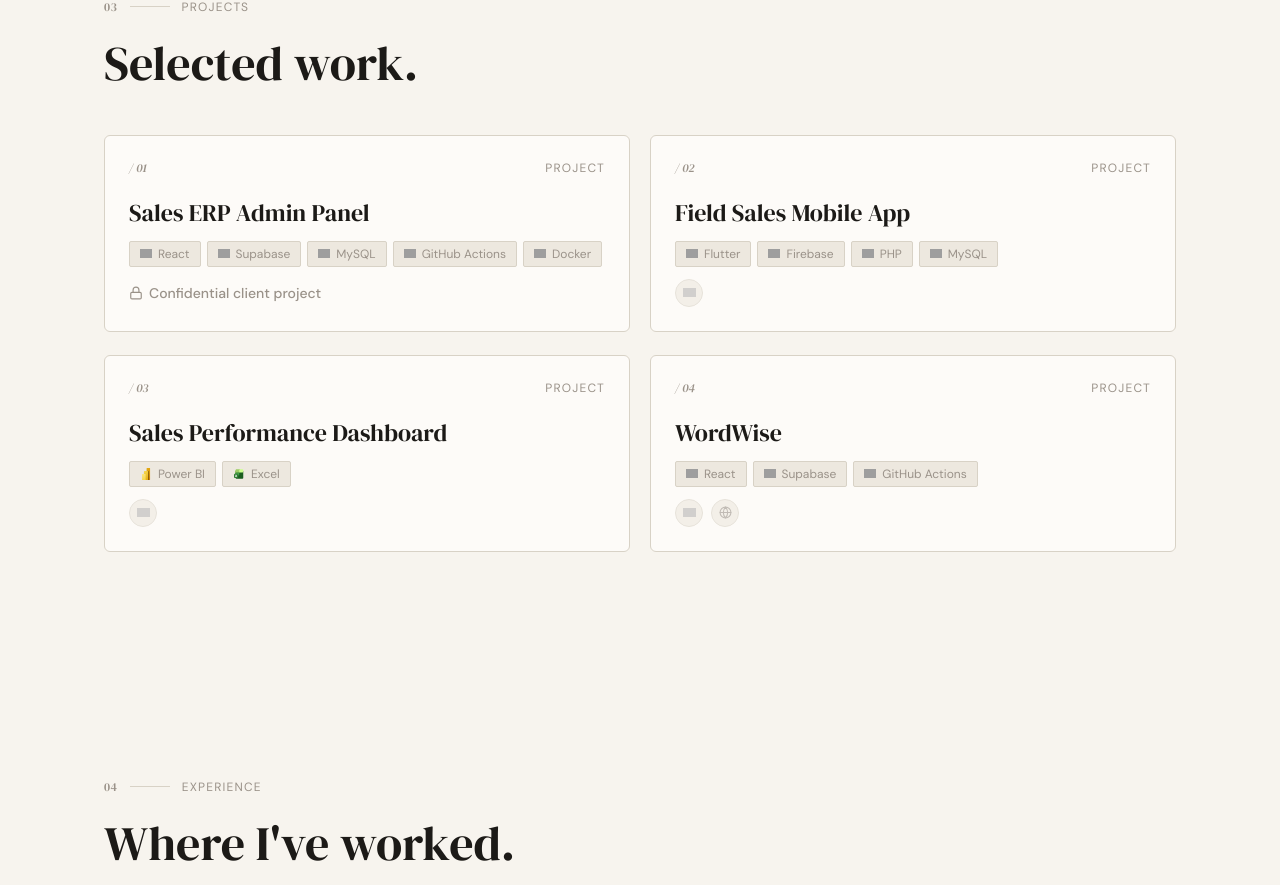
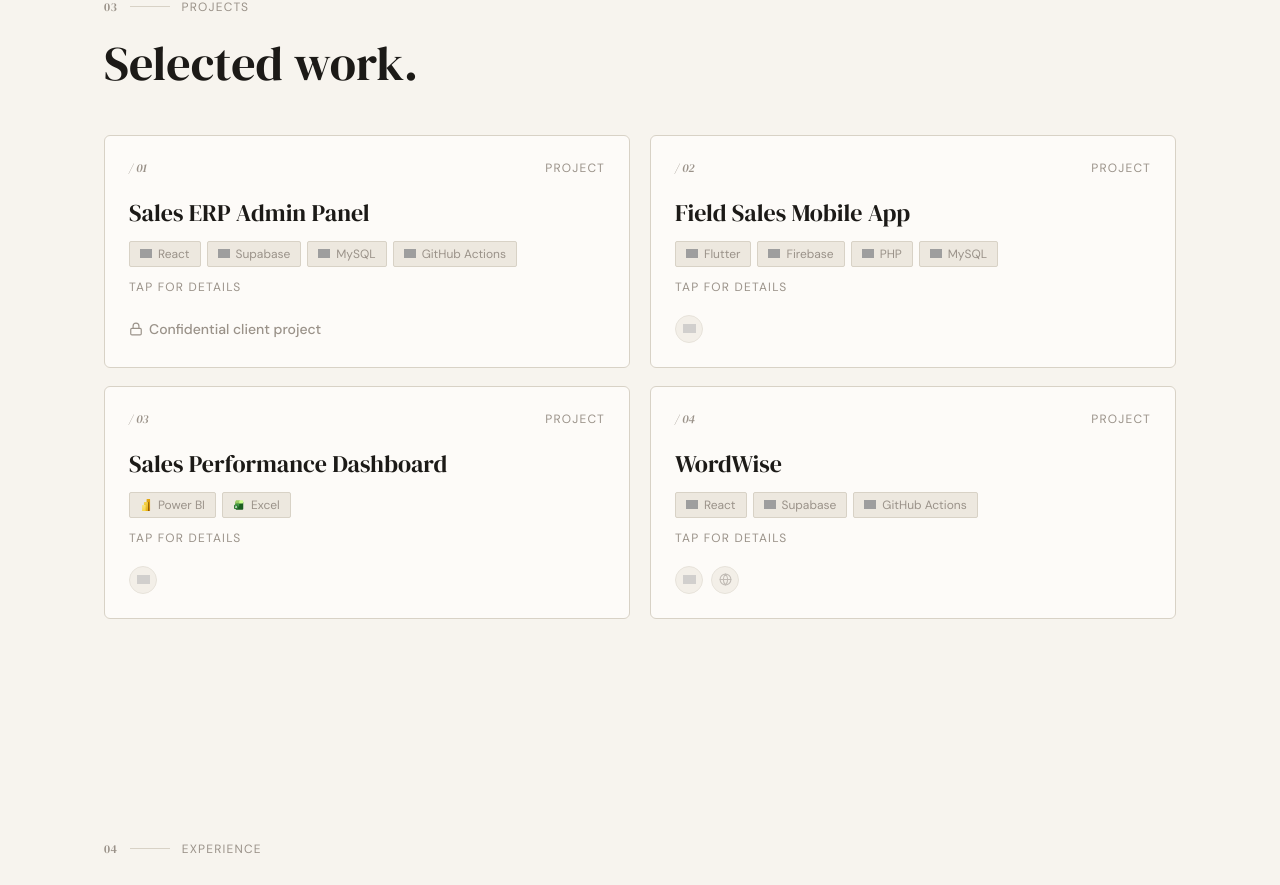
Before and after one commit to Aliyan008/Aliyan-Azam, a React (Vite) app: page / in a window 1280 px wide. Shown: the part 2154-3039 px from the top of the page. Built offline with nearby package versions, Linux system fonts and the light colour scheme; grey boxes are pictures that could not be loaded.

Commit message:
Enhance ProjectCard component with hover functionality and improved layout. Added event listeners for mouse interactions, allowing for dynamic expansion and collapse of project details. Updated Projects component to adjust grid layout and removed a technology from the stack of one project.

```diff
--- a/src/components/ProjectCard.jsx
+++ b/src/components/ProjectCard.jsx
@@ -1,4 +1,4 @@
-import { useState } from 'react';
+import { useState, useEffect, useRef } from 'react';
 import { motion } from 'framer-motion';
 import { Lock, Globe } from 'lucide-react';
 
@@ -53,8 +53,80 @@ function LinkIcon({ type, url }) {
 
 function ProjectCard({ index, title, description, stack, links = [] }) {
   const [isExpanded, setIsExpanded] = useState(false);
+  const [hasHover, setHasHover] = useState(() => {
+    if (typeof window === 'undefined') return true;
+    return window.matchMedia('(hover: hover) and (pointer: fine)').matches;
+  });
+  const cardRef = useRef(null);
   const hasLinks = links.length > 0;
   const number = String(index + 1).padStart(2, '0');
+
+  useEffect(() => {
+    const mq = window.matchMedia('(hover: hover) and (pointer: fine)');
+    setHasHover(mq.matches);
+    const handler = (e) => setHasHover(e.matches);
+    mq.addEventListener('change', handler);
+    return () => mq.removeEventListener('change', handler);
+  }, []);
+
+  useEffect(() => {
+    if (hasHover || !isExpanded) return;
+    function handleOutside(e) {
+      if (cardRef.current && !cardRef.current.contains(e.target)) {
+        setIsExpanded(false);
+      }
+    }
+    document.addEventListener('pointerdown', handleOutside);
+    return () => document.removeEventListener('pointerdown', handleOutside);
+  }, [hasHover, isExpanded]);
+
+  const handleClick = () => {
+    if (hasHover) return;
+    setIsExpanded((prev) => !prev);
+  };
+  const handleMouseEnter = () => { if (hasHover) setIsExpanded(true); };
+  const handleMouseLeave = () => { if (hasHover) setIsExpanded(false); };
+
+  const Header = () => (
+    <>
+      <div className="flex items-center justify-between mb-5">
+        <span className="font-serif italic text-xs text-ink-faint">/ {number}</span>
+        <span className="text-xs uppercase tracking-widest text-ink-faint">Project</span>
+      </div>
+      <h3 className="font-serif text-2xl text-ink mb-3 leading-snug">{title}</h3>
+      <div className="flex flex-wrap gap-1.5 mb-3">
+        {stack.map((tech) => (
+          <span key={tech} className="inline-flex items-center gap-1.5 text-xs px-2.5 py-1 bg-cream-dark border border-warm-border text-ink-faint rounded-sm">
+            {techIcons[tech] && (
+              <img src={techIcons[tech]} alt="" width="12" height="12" className="w-3 h-3 object-contain" />
+            )}
+            {tech}
+          </span>
+        ))}
+      </div>
+    </>
+  );
+
+  const Footer = () => (
+    <>
+      {!hasHover && (
+        <span className="text-xs uppercase tracking-widest text-ink-faint mb-5">
+          {isExpanded ? 'Tap to collapse' : 'Tap for details'}
+        </span>
+      )}
+      <div className="flex flex-wrap items-center gap-2 mt-auto min-h-[28px]">
+        {hasLinks && links.map((link) => (
+          <LinkIcon key={link.type} type={link.type} url={link.url} />
+        ))}
+        {!hasLinks && (
+          <span className="flex items-center gap-1.5 text-sm text-ink-faint font-medium">
+            <Lock size={14} />
+            Confidential client project
+          </span>
+        )}
+      </div>
+    </>
+  );
 
   return (
     <motion.div
@@ -62,73 +134,36 @@ function ProjectCard({ index, title, description, stack, links = [] }) {
       whileInView={{ opacity: 1, y: 0 }}
       viewport={{ once: true, margin: '-60px' }}
       transition={{ duration: 0.5, ease: 'easeOut', delay: index * 0.08 }}
-      className="relative h-[200px]"
+      className="relative"
     >
+      {/* Invisible sizer: in normal flow, never absolute, exists only so
+          Grid's items-stretch has real content height to match across a row.
+          Skipped on mobile since single-column has no row partner. */}
+      <div aria-hidden="true" className="hidden sm:flex invisible p-6 flex-col">
+        <Header />
+        <Footer />
+      </div>
+
       <article
-        onClick={() => setIsExpanded((prev) => !prev)}
-        className={`group absolute inset-x-0 top-0 bg-card-bg border border-warm-border rounded-md p-6 flex flex-col hover:-translate-y-1 hover:shadow-xl hover:border-sage hover:z-20 [transition:transform_0.3s_ease,box-shadow_0.3s_ease,border-color_0.3s_ease] cursor-pointer md:cursor-default ${
-          isExpanded ? 'z-20 shadow-xl' : 'z-10'
+        ref={cardRef}
+        onClick={handleClick}
+        onMouseEnter={handleMouseEnter}
+        onMouseLeave={handleMouseLeave}
+        className={`group relative sm:absolute sm:inset-x-0 sm:top-0 w-full bg-card-bg border border-warm-border rounded-md p-6 flex flex-col [transition:transform_0.3s_ease,box-shadow_0.3s_ease,border-color_0.3s_ease] cursor-pointer sm:cursor-default ${
+          isExpanded ? 'sm:-translate-y-1 sm:shadow-xl sm:border-sage sm:z-20' : 'sm:z-10'
         }`}
       >
-        <div className="flex items-center justify-between mb-5">
-          <span className="font-serif italic text-xs text-ink-faint">
-            / {number}
-          </span>
-          <span className="text-xs uppercase tracking-widest text-ink-faint">
-            Project
-          </span>
-        </div>
-
-        <h3 className="font-serif text-2xl text-ink mb-3 leading-snug">
-          {title}
-        </h3>
-
-        <div className="flex flex-wrap gap-1.5 mb-3">
-          {stack.map((tech) => (
-            <span
-              key={tech}
-              className="inline-flex items-center gap-1.5 text-xs px-2.5 py-1 bg-cream-dark border border-warm-border text-ink-faint rounded-sm"
-            >
-              {techIcons[tech] && (
-                <img
-                  src={techIcons[tech]}
-                  alt=""
-                  width="12"
-                  height="12"
-                  className="w-3 h-3 object-contain"
-                />
-              )}
-              {tech}
-            </span>
-          ))}
-        </div>
-
+        <Header />
         <div
           className={`overflow-hidden transition-all duration-500 ease-in-out ${
             isExpanded ? 'max-h-[400px] opacity-100 mb-3' : 'max-h-0 opacity-0 mb-0'
-          } md:group-hover:max-h-[400px] md:group-hover:opacity-100 md:group-hover:mb-3`}
+          }`}
         >
           <p className="font-sans font-light text-sm text-ink-light leading-relaxed text-justify">
             {description}
           </p>
         </div>
-
-        <span className="text-xs uppercase tracking-widest text-ink-faint mb-5 md:hidden">
-          {isExpanded ? 'Tap to collapse' : 'Tap for details'}
-        </span>
-
-        <div className="flex flex-wrap items-center gap-2 mt-auto min-h-[28px]">
-          {hasLinks &&
-            links.map((link) => (
-              <LinkIcon key={link.type} type={link.type} url={link.url} />
-            ))}
-          {!hasLinks && (
-            <span className="flex items-center gap-1.5 text-sm text-ink-faint font-medium">
-              <Lock size={14} />
-              Confidential client project
-            </span>
-          )}
-        </div>
+        <Footer />
       </article>
     </motion.div>
   );
--- a/src/components/Projects.jsx
+++ b/src/components/Projects.jsx
@@ -9,7 +9,7 @@ const projects = [
     title: 'Sales ERP Admin Panel',
     description:
       'A centralized operations platform built with React and Supabase, handling order tracking, role-based access control (RBAC), and a structured ticket logging system for issue management. Implemented Supabase Row Level Security (RLS) policies and access control mechanisms as part of a full security audit, hardening the platform against unauthorized data access. Architected and developed independently, currently deployed in production for two active clients.',
-    stack: ['React', 'Supabase', 'MySQL', 'GitHub Actions', 'Docker'],
+      stack: ['React', 'Supabase', 'MySQL', 'GitHub Actions'],
     links: [],
   },
   {
@@ -54,7 +54,7 @@ function Projects() {
           Selected work.
         </h2>
       </Reveal>
-      <div className="grid sm:grid-cols-2 lg:grid-cols-2 gap-5 items-start">
+      <div className="grid grid-cols-1 sm:grid-cols-2 gap-8 sm:gap-5 items-stretch">
         {projects.map((project, index) => (
           <ProjectCard key={project.id} index={index} {...project} />
         ))}
```
